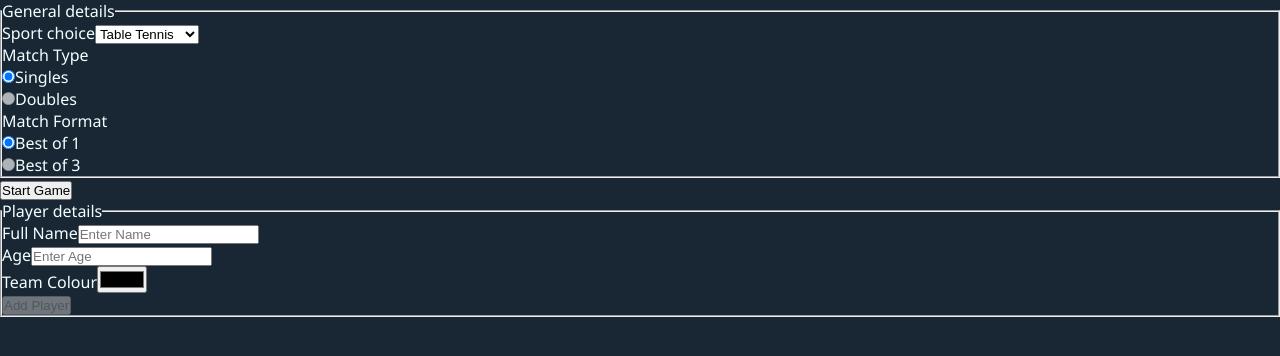
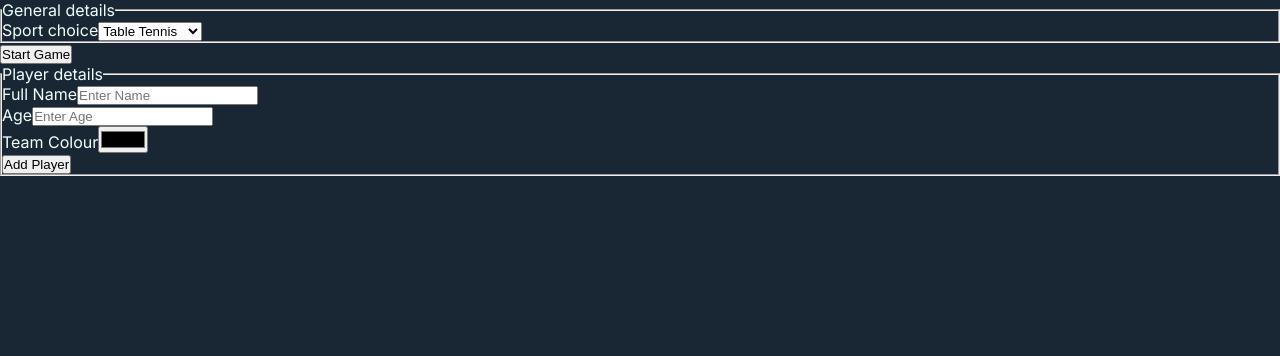
Before and after one commit to wallisCodes/table-tennis-scorer, a React (Vite) app in the folder client/: page / in a window 1280 px wide. Shown: the top 356 px of the page. Built offline with nearby package versions, Linux system fonts and the light colour scheme.

Commit message:
Add cooldown to scoring buttons, format axis ticks

```diff
--- a/client/index.html
+++ b/client/index.html
@@ -4,6 +4,7 @@
     <meta charset="UTF-8" />
     <meta name="viewport" content="width=device-width, initial-scale=1.0" />
     <title>Table tennis scorer</title>
+    <link href="https://fonts.googleapis.com/css2?family=Inter:wght@400&display=swap" rel="stylesheet">
   </head>
   <body>
     <div id="root"></div>
--- a/client/src/App.jsx
+++ b/client/src/App.jsx
@@ -12,8 +12,6 @@ export default function App(){
     const [matchDetails, setMatchDetails] = useState(
         {
             sport: "table-tennis",
-            matchType: "singles",
-            bestOf: "1",
             date: null, // Unix timestamp, used for filtering in dashboard
             dateText: null, // Displayed in dashboard
             startTime: null, // hh:mm:ss format
@@ -22,27 +20,26 @@ export default function App(){
             durationText: null, // Displayed in dashboard (hours and minutes)
         }
     );
-    // const [matchStatus, setMatchStatus] = useState("pending"); // pending, active or complete
     const matchStatus = useRef("pending"); // pending, active or complete
-    // const [players, setPlayers] = useState([]);
-    const [players, setPlayers] = useState([ // for testing purposes
-        {
-            id: uuidv4(),
-            name: "Wallis",
-            age: 28,
-            colour: "#ff00ff",
-            serving: false,
-            points: 0,
-        },
-        {
-            id: uuidv4(),
-            name: "Lau",
-            age: 56,
-            colour: "#00ff00",
-            serving: false,
-            points: 0,
-        }
-    ]);
+    const [players, setPlayers] = useState([]);
+    // const [players, setPlayers] = useState([ // for testing purposes
+    //     {
+    //         id: uuidv4(),
+    //         name: "Wallis",
+    //         age: 28,
+    //         colour: "#ff00ff",
+    //         // serving: false, // maybe implemented later
+    //         points: 0,
+    //     },
+    //     {
+    //         id: uuidv4(),
+    //         name: "Lau",
+    //         age: 56,
+    //         colour: "#00ff00",
+    //         // serving: false, // maybe implemented later
+    //         points: 0,
+    //     }
+    // ]);
     const [scoreHistory, setScoreHistory] = useState([]);
     const [display, setDisplay] = useState("input");
 
@@ -135,10 +132,10 @@ export default function App(){
                     }
                 ]);
             }
-            generateRandomHRValues(116, 180);
+            generateRandomHRValues(109, 181);
 
             const int = setInterval(() => { //generates HR data between X and Y (excluding X and Y) bpm every Z ms for both players
-                generateRandomHRValues(116, 180);
+                generateRandomHRValues(109, 181);
             }, 1000);
 
             return () => clearInterval(int);
@@ -221,7 +218,7 @@ export default function App(){
                 console.error("Failed to connect to heart rate sensor one:", error);
             }
         }
-        else if (matchStatus.current === "active") {
+        else if (matchStatus.current === "active" || matchStatus.current === "complete") {
             alert("You cannot connect a device after the game has started. You must restart.");
         }
         else {
--- a/client/src/components/GeneralForm.jsx
+++ b/client/src/components/GeneralForm.jsx
@@ -39,66 +39,6 @@ export default function GeneralForm({matchDetails, setMatchDetails, toScores, pl
                             {/* <option value="tennis">Tennis</option> */}
                         </select>
                     </div>
-
-                    <legend className="">Match Type</legend>
-                    <input
-                        type="radio"
-                        id="singles"
-                        name="matchType"
-                        value="singles"
-                        checked={matchDetails.matchType === "singles"}
-                        onChange={(e) => setMatchDetails({
-                            ...matchDetails,
-                            matchType: e.target.value
-                        })}
-                    />
-                    <label htmlFor="singles" className="">Singles</label>
-                    <br />
-
-                    <input
-                        type="radio"
-                        id="doubles"
-                        name="matchType"
-                        value="doubles"
-                        checked={matchDetails.matchType === "doubles"}
-                        onChange={(e) => setMatchDetails({
-                            ...matchDetails,
-                            matchType: e.target.value
-                        })}
-                        disabled
-                    />
-                    <label htmlFor="doubles" className="">Doubles</label>
-                    <br />
-
-                    <legend className="">Match Format</legend>
-                    <input
-                        type="radio"
-                        id="bo1"
-                        name="bestOf"
-                        value="1"
-                        checked={matchDetails.bestOf === "1"}
-                        onChange={(e) => setMatchDetails({
-                            ...matchDetails,
-                            bestOf: e.target.value
-                        })}
-                    />
-                    <label htmlFor="bo1" className="">Best of 1</label>
-                    <br />
-
-                    <input
-                        type="radio"
-                        id="bo3"
-                        name="bestOf"
-                        value="3"
-                        checked={matchDetails.bestOf === "3"}
-                        onChange={(e) => setMatchDetails({
-                            ...matchDetails,
-                            bestOf: e.target.value
-                        })}
-                        disabled
-                    />
-                    <label htmlFor="bo3" className="">Best of 3</label>
-                    <br />
                 </fieldset>
                 <button className="">Start Game</button>
             </form>
--- a/client/src/index.css
+++ b/client/src/index.css
@@ -1,5 +1,5 @@
 :root {
-    font-family:'Segoe UI', Tahoma, Geneva, Verdana, sans-serif;
+    font-family: 'Inter', Arial, sans-serif;
     background-color: #192734;
     color: azure;
 }
@@ -162,21 +162,44 @@
     background-color: white;
 }
 
+.score-container {
+    display: flex;
+    flex-direction: column;
+    justify-content: center;
+    align-items: center;
+}
+
 .player-points {
-    font-size: 216px;
+    font-size: 216px; /* vary with viewport */
+    display: flex;
+    justify-content: center;
     align-items: center;
-    display: flex;
-    gap: 20px;
-    padding-top: 80px;
+    /* gap: 10px; */
+    margin-top: 80px;  /* vary with viewport height */
 }
 
 .score-minus, .score-plus {
+    display: flex;
+    justify-content: center;
+    align-items: center;
     font-size: 120px;
+    width: 100px;
     cursor: pointer;
+    background-color: transparent;
+    border: 2px solid white;
+    color: white;
 }
 
-.score-minus {
-    padding: 0 17px;
+.score-minus:disabled, .score-plus:disabled {
+    color: gray;
+}
+
+.score-value {
+    display: flex;
+    justify-content: center;
+    text-align: center;
+    padding: 0 10px;
+    width: 288px;  /* vary with viewport */
 }
 
 .recent-points {
@@ -184,11 +207,6 @@
     justify-content: center;
     align-items: center;
     gap: 20px;
-    position: absolute;
-    bottom: 0;
-    left: 0;
-    right: 0;
-    margin: 0 auto;
     padding: 16px 24px;
     width: fit-content;
 }
```
Also changed, not shown: client/src/components/CombinedGraph.jsx (+41 -30 lines), client/src/components/GameTracking.jsx (+37 -28 lines).
